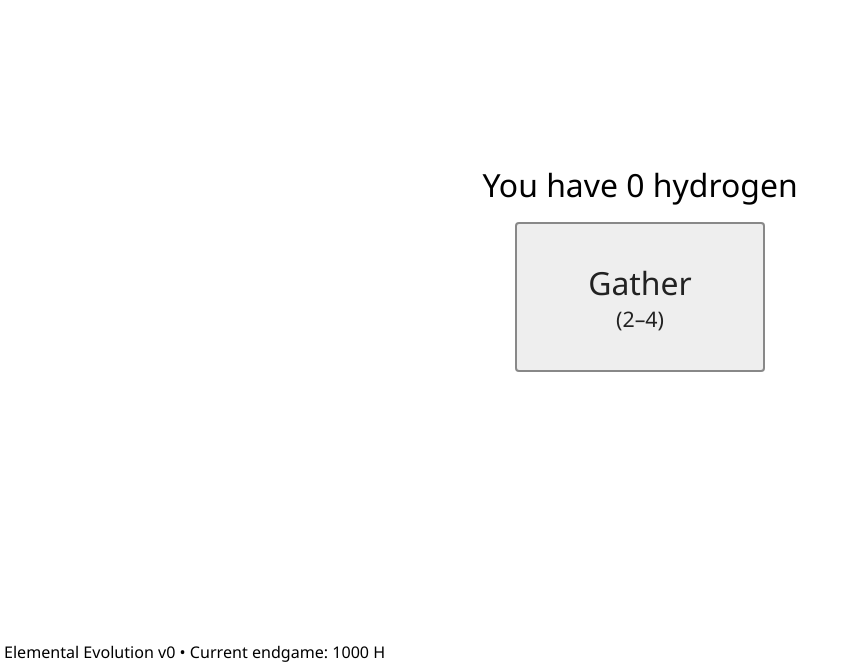
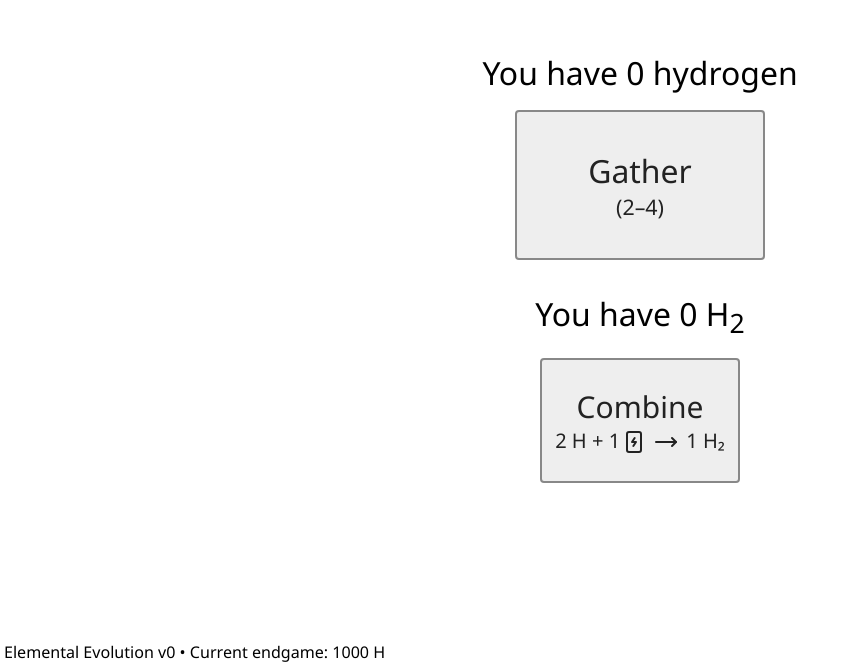
Before and after one commit to WoodStuff/Elemental-Evolution, a Vue app: page / in a window 1280 px wide. Shown: the part 133-800 px from the top of the page, without its empty margins (0-854 px from the left). Built offline with nearby package versions, Linux system fonts and the light colour scheme.

Commit message:
add dihydrogen and combining

```diff
--- a/src/components/Game.vue
+++ b/src/components/Game.vue
@@ -2,8 +2,11 @@
 import { useHydrogen } from '../composables/useHydrogen';
 import EnergyTab from '../components/energy/EnergyTab.vue';
 import HydrogenTab from './HydrogenTab.vue';
+import Dihydrogen from './dihydrogen/Dihydrogen.vue';
+import { useEnergy } from '../composables/useEnergy.ts';
 
-const { total } = useHydrogen();
+const { total: totalHydrogen } = useHydrogen();
+const { highest: highestEnergy } = useEnergy();
 </script>
 
 <template>
@@ -11,15 +14,18 @@ const { total } = useHydrogen();
 		<div class="row">
 			<HydrogenTab />
 
-			<EnergyTab v-if="total > 1500" />
+			<EnergyTab v-if="totalHydrogen >= 1500" />
 		</div>
+
+		<Dihydrogen v-if="highestEnergy >= 0.5" />
 	</div>
 </template>
 
 <style lang="scss" scoped>
 #game {
 	display: flex;
-	gap: 100px;
+	flex-direction: column;
+	gap: 32px;
 
 	.row {
 		display: flex;
--- /dev/null
+++ b/src/components/dihydrogen/CombineButton.vue
@@ -0,0 +1,34 @@
+<script setup lang="ts">
+import { MoveRightIcon, SmartphoneChargingIcon } from '@lucide/vue';
+import { useHydrogen } from '../../composables/useHydrogen';
+import { useEnergy } from '../../composables/useEnergy';
+
+const hydrogen = useHydrogen();
+const energy = useEnergy();
+
+function combine() {
+	hydrogen.take(2);
+	energy.take(1);
+
+	hydrogen.dihydrogen.value++;
+}
+</script>
+
+<template>
+	<button @click="combine">
+		<p>Combine</p>
+		<p class="small reaction">
+			<span>2 H + 1 <SmartphoneChargingIcon /></span>
+			<MoveRightIcon />
+			<span>1 H₂</span>
+		</p>
+	</button>
+</template>
+
+<style lang="scss" scoped>
+button {
+	width: 200px;
+	height: 125px;
+	font-size: 1.25em;
+}
+</style>
--- /dev/null
+++ b/src/components/dihydrogen/Dihydrogen.vue
@@ -0,0 +1,22 @@
+<script setup lang="ts">
+import { useHydrogen } from '../../composables/useHydrogen.ts';
+import CombineButton from './CombineButton.vue';
+
+const { dihydrogen } = useHydrogen();
+</script>
+
+<template>
+	<div class="dihydrogen">
+		<p class="big">You have {{ dihydrogen }} H<sub>2</sub></p>
+		<CombineButton />
+	</div>
+</template>
+
+<style lang="scss" scoped>
+.dihydrogen {
+	display: flex;
+	flex-direction: column;
+	align-items: center;
+	gap: 16px;
+}
+</style>
--- a/src/composables/useEnergy.ts
+++ b/src/composables/useEnergy.ts
@@ -3,10 +3,18 @@ import { round } from "../utils";
 
 // Main
 const energy = ref(0);
+const highest = ref(0);
 
 // Actions
 function gain(n: number) {
 	energy.value += n;
+	if (energy.value > highest.value) highest.value = energy.value;
+
+	roundEnergy();
+}
+function take(n: number) {
+	energy.value -= n;
+
 	roundEnergy();
 }
 
@@ -15,10 +23,17 @@ function roundEnergy() {
 	energy.value = round(energy.value, 2);
 }
 
+if (1) {
+	energy.value = 5;
+	highest.value = 5;
+}
+
 export function useEnergy() {
 	return {
 		energy,
+		highest,
 
 		gain,
+		take,
 	}
 }
--- a/src/composables/useHydrogen.ts
+++ b/src/composables/useHydrogen.ts
@@ -20,6 +20,9 @@ const gatherCooldown = computed(() => _baseCooldown * (Math.pow(0.8, upCooldown.
 // Upgrades
 const upEfficiency = useUpgrade("Efficiency", amount, n => Math.round(Math.pow(1.25, n) * 10));
 const upCooldown = useUpgrade("Cooldown", amount, n => Math.round(Math.pow(1.6, n) * 50));
+
+// Dihydrogen
+const dihydrogen = ref(0);
 
 // Actions
 function gain(n: number) {
@@ -60,6 +63,8 @@ export function useHydrogen() {
 		upEfficiency,
 		upCooldown,
 
+		dihydrogen,
+
 		gain,
 		take,
 		gather,
```
